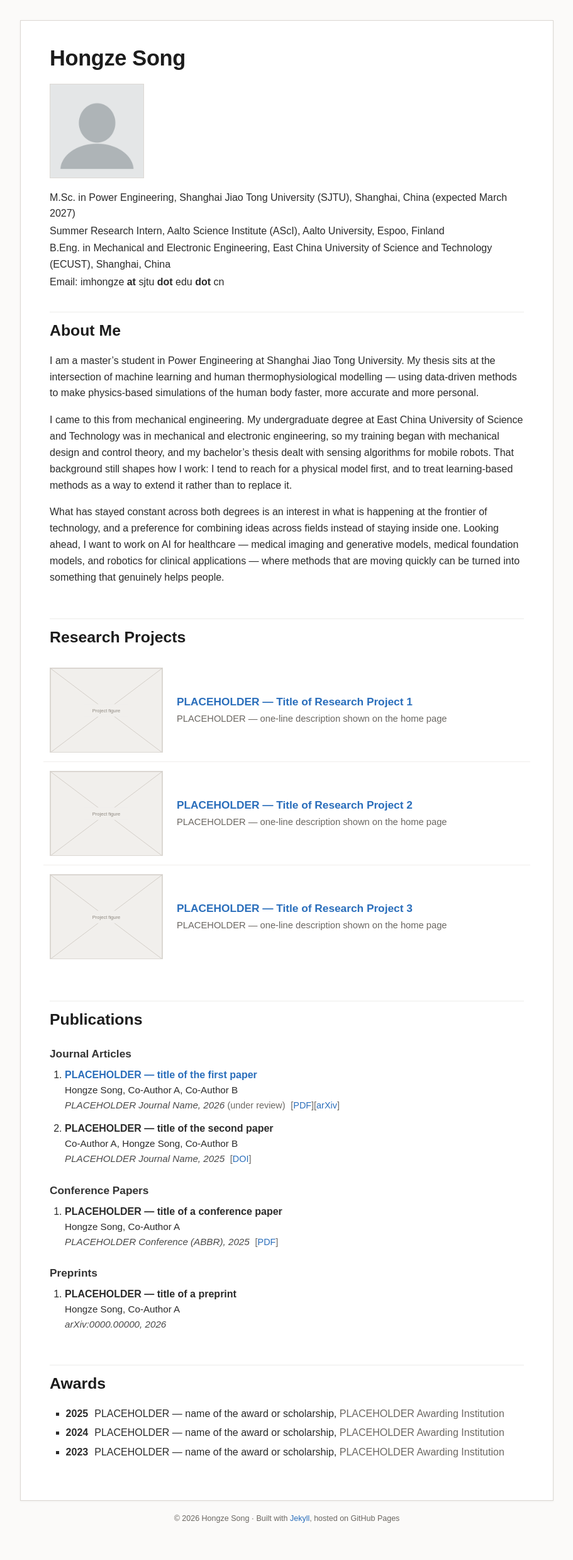
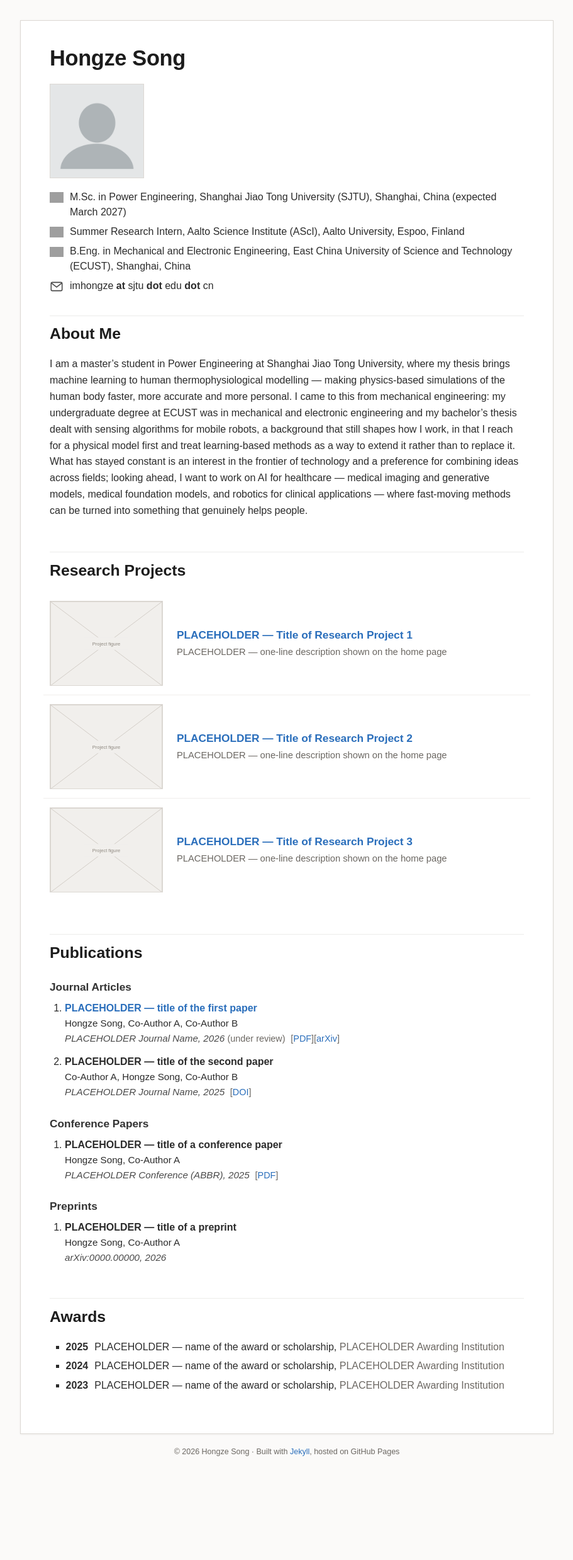
Before and after one commit to TimidZe/timidze.github.io, a Jekyll site: the page built from index.md, in a window 1280 px wide. Shown: the whole page at 63% size, without its empty margins (184-1095 px from the left). Built offline with Jekyll 4.4.1, drawn with Linux system fonts in a browser that asks for light colours; after the commit the page ends 2371 px from its top, so only the background shows below that; grey boxes are pictures that could not be loaded.

Commit message:
Condense About Me; show affiliations as an icon list
- About Me is now a single paragraph
- header affiliations render as a list whose bullets are institution logos
  (images/logos/{sjtu,aalto,ecust}.png), email gets an envelope icon
- a missing logo file hides itself instead of showing a broken image

Co-Authored-By: Claude Opus 5 <noreply@anthropic.com>
Claude-Session: https://claude.ai/code/session_01E7qXnjW2uLvZK7CSo8vXE5

```diff
--- a/_config.yml
+++ b/_config.yml
@@ -15,11 +15,16 @@ author:
   name      : "Hongze Song"
   photo     : "/images/profile.png"
   email     : "imhongze@sjtu.edu.cn"
-  # One line per affiliation / title. Add or remove lines freely.
+  # One entry per affiliation. `icon` is the little image used as the bullet
+  # (put the files in images/logos/).
   titles:
-    - "M.Sc. in Power Engineering, Shanghai Jiao Tong University (SJTU), Shanghai, China (expected March 2027)"
-    - "Summer Research Intern, Aalto Science Institute (AScI), Aalto University, Espoo, Finland"
-    - "B.Eng. in Mechanical and Electronic Engineering, East China University of Science and Technology (ECUST), Shanghai, China"
+    - text: "M.Sc. in Power Engineering, Shanghai Jiao Tong University (SJTU), Shanghai, China (expected March 2027)"
+      icon: "/images/logos/sjtu.png"
+    - text: "Summer Research Intern, Aalto Science Institute (AScI), Aalto University, Espoo, Finland"
+      icon: "/images/logos/aalto.png"
+    - text: "B.Eng. in Mechanical and Electronic Engineering, East China University of Science and Technology (ECUST), Shanghai, China"
+      icon: "/images/logos/ecust.png"
+  email_icon : "/images/logos/mail.svg"
   # Optional external links shown under the header (e.g. CV, Google Scholar,
   # GitHub). Currently switched off — uncomment and fill in to show them.
   # links:
--- a/_includes/profile.html
+++ b/_includes/profile.html
@@ -4,13 +4,23 @@
   {% if site.author.photo %}
   <img class="profile-photo" src="{{ site.author.photo | relative_url }}" alt="{{ site.author.name }}">
   {% endif %}
-  <div class="profile-meta">
-    {% for t in site.author.titles %}<div>{{ t }}</div>{% endfor %}
-    {% if site.author.email %}<div>Email: {{ site.author.email | replace: '@', ' <b>at</b> ' | replace: '.', ' <b>dot</b> ' }}</div>{% endif %}
-    {% if site.author.links and site.author.links.size > 0 %}
-    <div class="profile-links">
-      {% for l in site.author.links %}<a href="{{ l.url }}">{{ l.name }}</a>{% unless forloop.last %} &middot; {% endunless %}{% endfor %}
-    </div>
+  <ul class="affiliations">
+    {% for t in site.author.titles %}
+    <li>
+      {% if t.icon %}<img class="aff-icon" src="{{ t.icon | relative_url }}" alt="" onerror="this.style.display='none'">{% endif %}
+      <span>{{ t.text | default: t }}</span>
+    </li>
+    {% endfor %}
+    {% if site.author.email %}
+    <li>
+      {% if site.author.email_icon %}<img class="aff-icon" src="{{ site.author.email_icon | relative_url }}" alt="Email">{% endif %}
+      <span>{{ site.author.email | replace: '@', ' <b>at</b> ' | replace: '.', ' <b>dot</b> ' }}</span>
+    </li>
     {% endif %}
+  </ul>
+  {% if site.author.links and site.author.links.size > 0 %}
+  <div class="profile-links">
+    {% for l in site.author.links %}<a href="{{ l.url }}">{{ l.name }}</a>{% unless forloop.last %} &middot; {% endunless %}{% endfor %}
   </div>
+  {% endif %}
 </div>
--- a/assets/css/style.css
+++ b/assets/css/style.css
@@ -119,8 +119,27 @@ blockquote {
   margin-bottom: 1.1em;
 }
 
-.profile-meta { font-size: 1em; }
-.profile-meta div { margin-bottom: .1em; }
+.affiliations {
+  list-style: none;
+  margin: 0;
+  padding: 0;
+}
+
+.affiliations li {
+  display: flex;
+  align-items: flex-start;
+  gap: 10px;
+  margin-bottom: .45em;
+  line-height: 1.5;
+}
+
+.aff-icon {
+  flex: 0 0 22px;
+  width: 22px;
+  height: 22px;
+  object-fit: contain;
+  margin-top: .12em;
+}
 
 .profile-links { margin-top: .7em; }
 
--- a/index.md
+++ b/index.md
@@ -8,26 +8,19 @@ permalink: /
 
 ## About Me
 
-I am a master's student in Power Engineering at Shanghai Jiao Tong University.
-My thesis sits at the intersection of machine learning and human
-thermophysiological modelling — using data-driven methods to make
-physics-based simulations of the human body faster, more accurate and more
-personal.
-
-I came to this from mechanical engineering. My undergraduate degree at East
-China University of Science and Technology was in mechanical and electronic
-engineering, so my training began with mechanical design and control theory,
-and my bachelor's thesis dealt with sensing algorithms for mobile robots. That
-background still shapes how I work: I tend to reach for a physical model
-first, and to treat learning-based methods as a way to extend it rather than
-to replace it.
-
-What has stayed constant across both degrees is an interest in what is
-happening at the frontier of technology, and a preference for combining ideas
-across fields instead of staying inside one. Looking ahead, I want to work on
-AI for healthcare — medical imaging and generative models, medical foundation
-models, and robotics for clinical applications — where methods that are moving
-quickly can be turned into something that genuinely helps people.
+I am a master's student in Power Engineering at Shanghai Jiao Tong University,
+where my thesis brings machine learning to human thermophysiological
+modelling — making physics-based simulations of the human body faster, more
+accurate and more personal. I came to this from mechanical engineering: my
+undergraduate degree at ECUST was in mechanical and electronic engineering and
+my bachelor's thesis dealt with sensing algorithms for mobile robots, a
+background that still shapes how I work, in that I reach for a physical model
+first and treat learning-based methods as a way to extend it rather than to
+replace it. What has stayed constant is an interest in the frontier of
+technology and a preference for combining ideas across fields; looking ahead, I
+want to work on AI for healthcare — medical imaging and generative models,
+medical foundation models, and robotics for clinical applications — where
+fast-moving methods can be turned into something that genuinely helps people.
 
 ## Research Projects
 
```
Also changed, not shown: images/logos/mail.svg (added).
